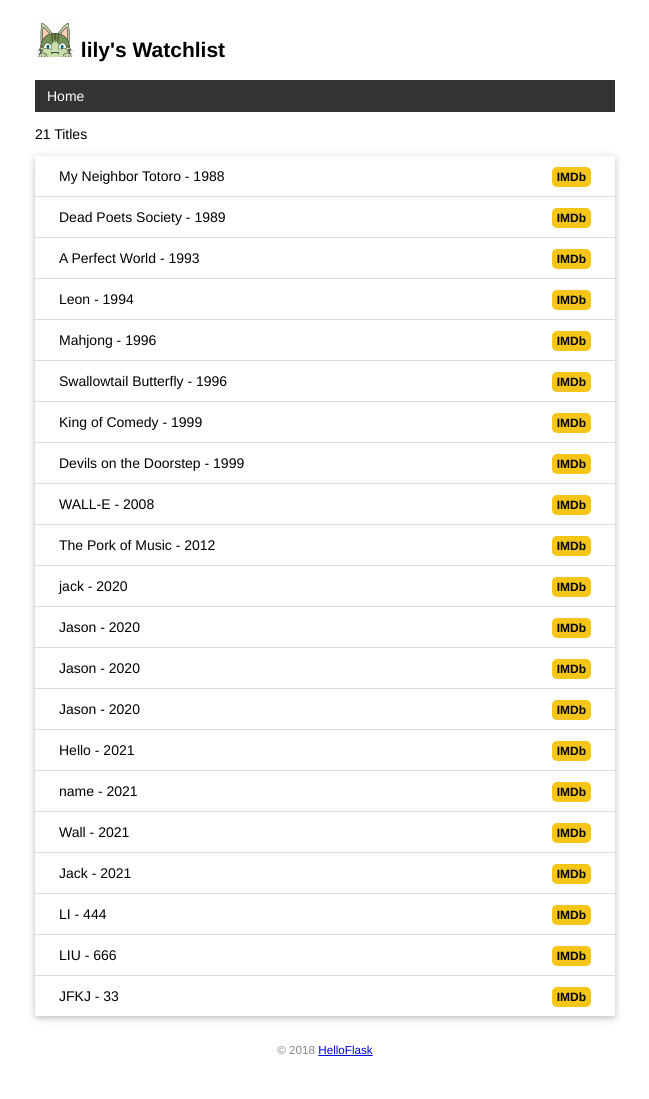
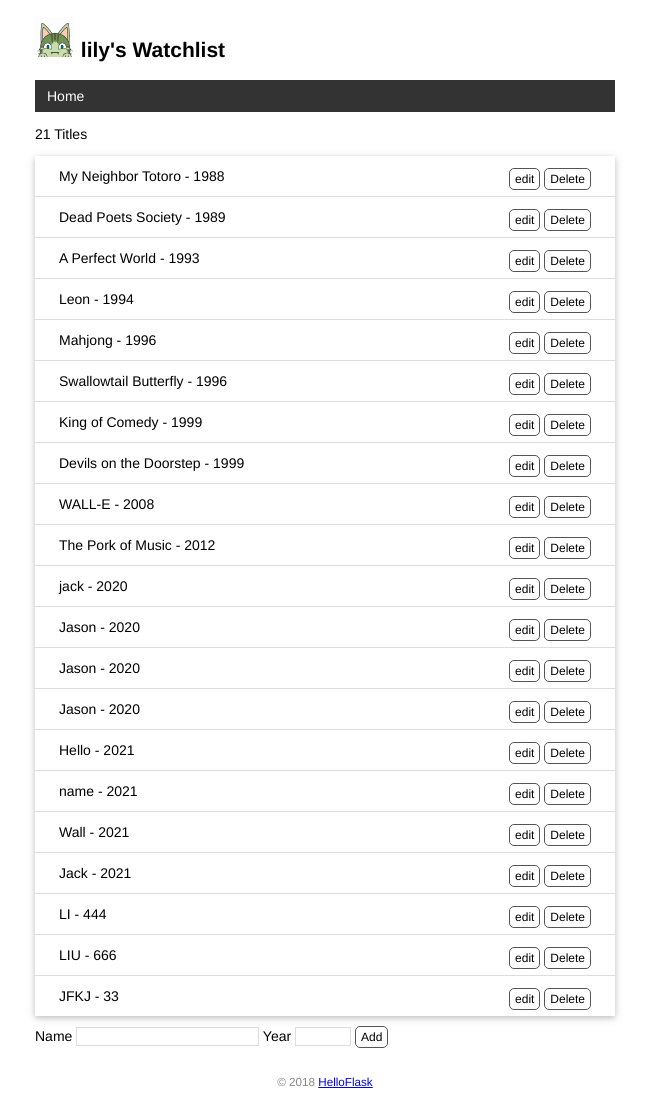
Before and after one commit to microui/watchlist, a Flask app: page / in a window 1280 px wide. Shown: the whole page, without its empty margins (315-964 px from the left). Before the commit the page ends 1056 px from the top, so only its background shows below. Run offline with Flask 2, Linux system fonts and the light colour scheme; data comes from the database, SQL or seed files in the repository; both versions use the stored data as it was after the commit.

Commit message:
Create, edit and delete item by form

```diff
--- a/app.py
+++ b/app.py
@@ -1,9 +1,11 @@
-from flask import Flask, escape, url_for, render_template
+from flask import Flask, escape, url_for, render_template, request, flash, redirect
 from flask_sqlalchemy import SQLAlchemy
 from os import path
 import click
 
 app = Flask(__name__)
+
+app.secret_key = '123456'
 
 db = SQLAlchemy(app)
 
@@ -22,6 +24,7 @@ def initdb(drop):
         db.drop_all()
     db.create_all()
     click.echo('Initialized database.')  # 输出提示信息
+
 
 # 注册为命令
 @app.cli.command()
@@ -60,16 +63,61 @@ class User(db.Model):
 
 
 class Movie(db.Model):
-    id = db.Column(db.Integer, primary_key = True)
+    id = db.Column(db.Integer, primary_key=True)
     title = db.Column(db.String(60))
     year = db.Column(db.String(4))
 
 
-@app.route('/')
+@app.route('/', methods=['GET', 'POST'])
 def index():
-    user = User.query.first()
-    movies = Movie.query.all()
-    return render_template('index_in_base.html', movies=movies)
+    if request.method == 'POST':  # 判断是否是 POST 请求
+        # 获取表单数据
+        title = request.form.get('title')  # 传入表单对应输入字段的 name 值
+        year = request.form.get('year')
+        # 验证数据
+        if not title or not year or len(year) > 4 or len(title) > 60:
+            flash('Invalid input.')  # 显示错误提示
+            return redirect(url_for('index'))  # 重定向回主页
+        # 保存表单数据到数据库
+        movie = Movie(title=title, year=year)  # 创建记录
+        db.session.add(movie)  # 添加到数据库会话
+        db.session.commit()  # 提交数据库会话
+        flash('Item created.')  # 显示成功创建的提示
+        return redirect(url_for('index'))  # 重定向回主页
+
+    movie = Movie.query.all()
+    return render_template('index_in_base.html', movie=movie)
+
+
+@app.route('/movie/edit/<int:movie_id>', methods=['GET', 'POST'])
+def edit(movie_id):
+    print('movie_id', movie_id)
+    movie = Movie.query.get_or_404(movie_id)
+    if request.method == 'POST':  # 判断是否是 POST 请求
+        # 获取表单数据
+        title = request.form.get('title')  # 传入表单对应输入字段的 name 值
+        year = request.form.get('year')
+        # 验证数据
+        if not title or not year or len(year) > 4 or len(title) > 60:
+            flash('Invalid input.')  # 显示错误提示
+            return redirect(url_for('edit', movie_id=movie_id))  # 重定向回主页
+        # 保存表单数据到数据库
+        movie.title = title
+        movie.year = year
+        db.session.commit()  # 提交数据库会话
+        flash('Item updated.')  # 显示成功创建的提示
+        return redirect(url_for('edit', movie_id=movie.id))  # 重定向回主页
+
+    return render_template('edit.html', movie=movie)
+
+
+@app.route('/movie/delete/<int:movie_id>', methods=['POST'])
+def delete(movie_id):
+    movie = Movie.query.get_or_404(movie_id)
+    db.session.delete(movie)
+    db.session.commit()  # 提交数据库会话
+    flash('Item delete.')  # 显示成功创建的提示
+    return redirect(url_for('index'))  # 重定向回主页
 
 
 @app.errorhandler(404)  # 传入要处理的错误代码
@@ -77,6 +125,7 @@ def page_not_found(e):  # 接受异常对象作为参数
     user = User.query.first()
     return render_template('404_in_base.html')  # 返回模板和状态码
 
+
 # 模板上下文处理函数
 @app.context_processor
 def inject_user():
--- a/static/style.css
+++ b/static/style.css
@@ -87,3 +87,51 @@ nav li a:hover {
     border-radius: 5px;
     padding: 3px 5px;
 }
+
+/*表单*/
+/* 覆盖某些浏览器对 input 元素定义的字体 */
+input[type=submit] {
+    font-family: inherit;
+}
+
+input[type=text] {
+    border: 1px solid #ddd;
+}
+
+input[name=year] {
+    width: 50px;
+}
+
+.btn {
+    font-size: 12px;
+    padding: 3px 5px;
+    text-decoration: none;
+    cursor: pointer;
+    background-color: white;
+    color: black;
+    border: 1px solid #555555;
+    border-radius: 5px;
+}
+
+.btn:hover {
+    text-decoration: none;
+    background-color: black;
+    color: white;
+    border: 1px solid black;
+}
+
+/*消息提示*/
+.alert {
+    position: relative;
+    padding: 7px;
+    margin: 7px 0;
+    border: 1px solid transparent;
+    color: #004085;
+    background-color: #cce5ff;
+    border-color: #b8daff;
+    border-radius: 5px;
+}
+
+.inline-form {
+    display: inline;
+}
--- a/templates/base.html
+++ b/templates/base.html
@@ -10,6 +10,9 @@
     {% endblock %}
 </head>
 <body>
+    {% for message in get_flashed_messages() %}
+        <div class="alert">{{ message }}</div>
+    {% endfor %}
     <h2>
         <img alt="Avatar" class="avatar" src="{{ url_for('static', filename='images/avatar.png') }}">
         {{ user.name }}'s Watchlist
--- a/templates/index_in_base.html
+++ b/templates/index_in_base.html
@@ -1,14 +1,22 @@
 {% extends 'base.html' %}
 {% block content %}
-    <p>{{ movies|length }} Titles</p>
+    <p>{{ movie|length }} Titles</p>
     <ul class="movie-list">
-        {% for movie in movies %}  {# 迭代 movies 变量 #}
+        {% for item in movie %}  {# 迭代 movie 变量 #}
         <li>
-            {{ movie.title }} - {{ movie.year }}
+            {{ item.title }} - {{ item.year }}
             <span class="float-right">
-                <a class="imdb" href="https://www.imdb.com/find?q={{ movie.title }}" target="_blank" title="Find this movie on IMDb">IMDb</a>
+                <a class="btn" href="{{url_for('edit', movie_id = item.id)}}">edit</a>
+                <form class="inline-form" method="post" action="{{ url_for('delete', movie_id=item.id) }}">
+                    <input class="btn" type="submit" name="delete" value="Delete" onclick="return confirm('Are you sure?')">
+                </form>
             </span>
         </li>  {# 等同于 movie['title'] #}
         {% endfor %}  {# 使用 endfor 标签结束 for 语句 #}
     </ul>
+    <form method="post">
+        Name <input type="text" name="title" autocomplete="off" required>
+        Year <input type="text" name="year" autocomplete="off" required>
+        <input class="btn" type="submit" name="submit" value="Add">
+    </form>
 {% endblock %}
```
Also changed, not shown: templates/edit.html (added, +8 -0 lines), data.db.
